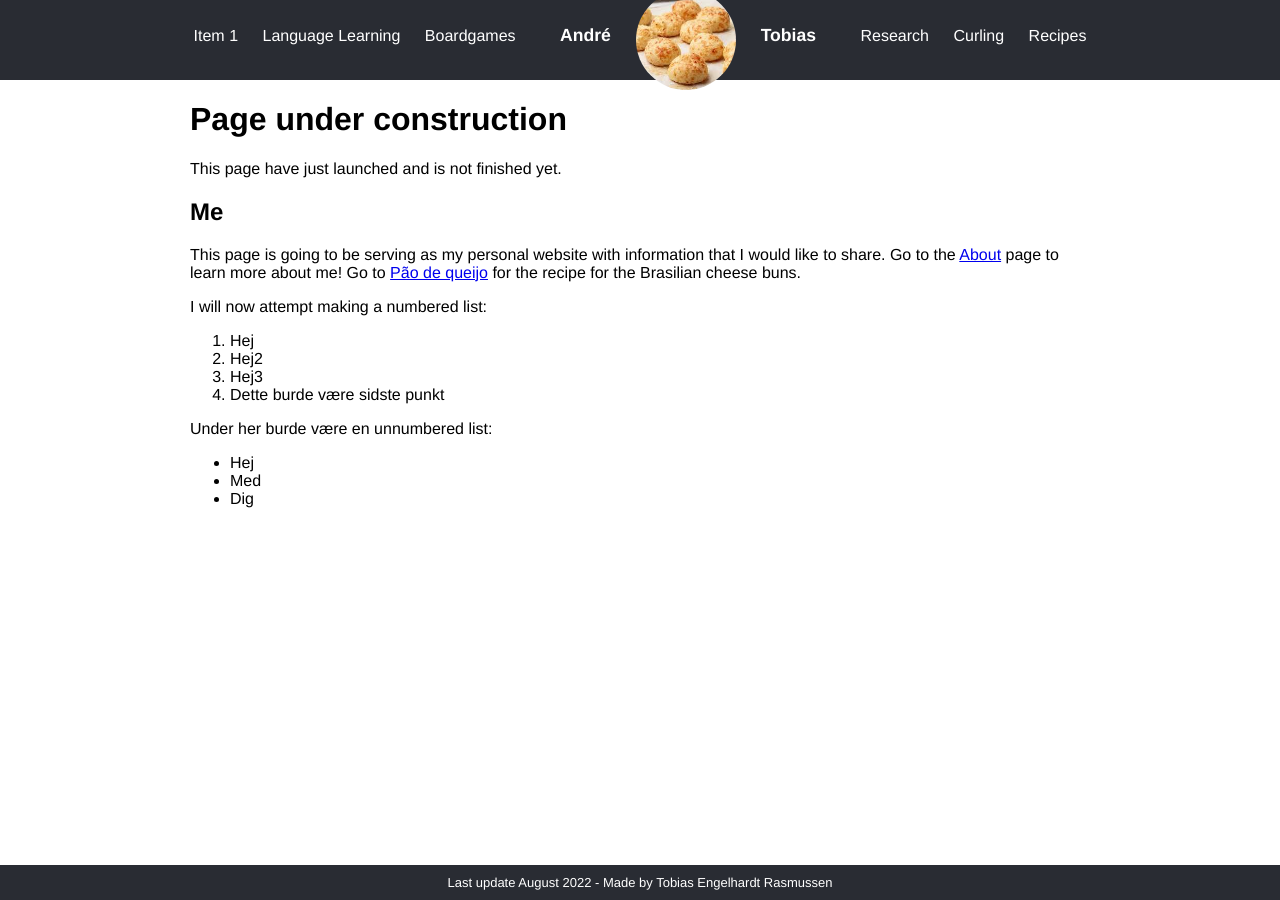
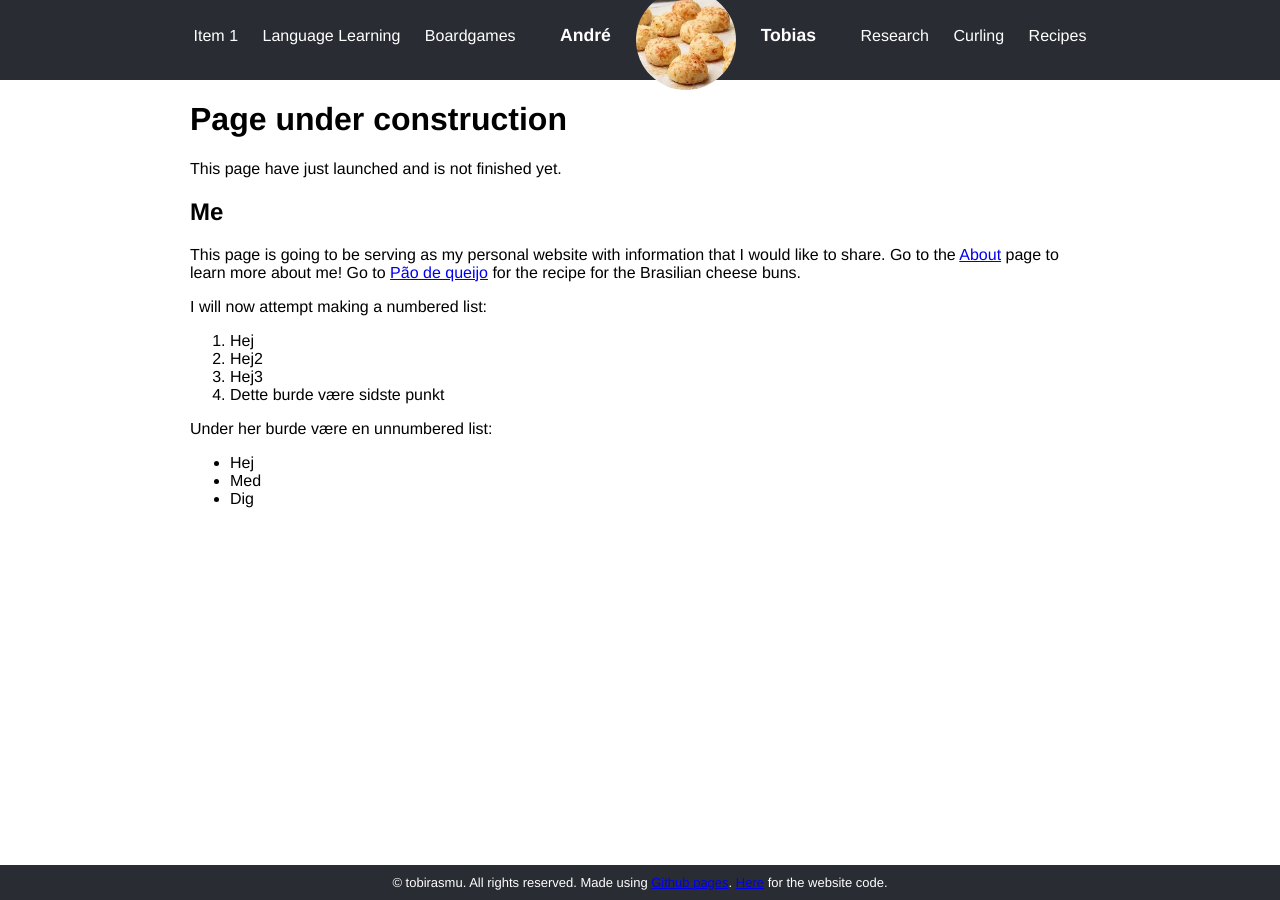
Before and after one commit to tobirasmu/tobirasmu.github.io, a Jekyll site: the page built from index.md, in a window 1280 px wide. Built offline with Jekyll 4.4.1, drawn with Linux system fonts in a browser that asks for light colours.

Commit message:
Update footer.html

```diff
--- a/_includes/footer.html
+++ b/_includes/footer.html
@@ -1,5 +1,5 @@
 <footer>
   <div class="footer_menu">
-    Last update August 2022 - Made by Tobias Engelhardt Rasmussen
+    &copy; tobirasmu. All rights reserved. Made using <a href="https://pages.github.com">Github pages</a>. <a href="https://github.com/tobirasmu/tobirasmu.github.io">Here</a> for the website code.
   </div>
 </footer>
```
